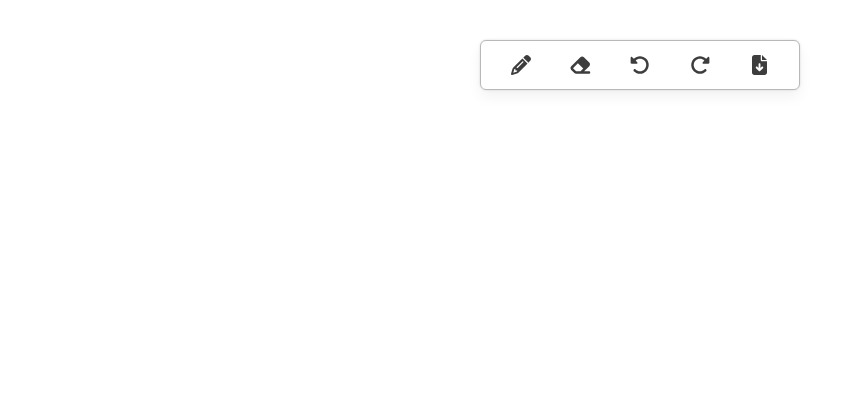
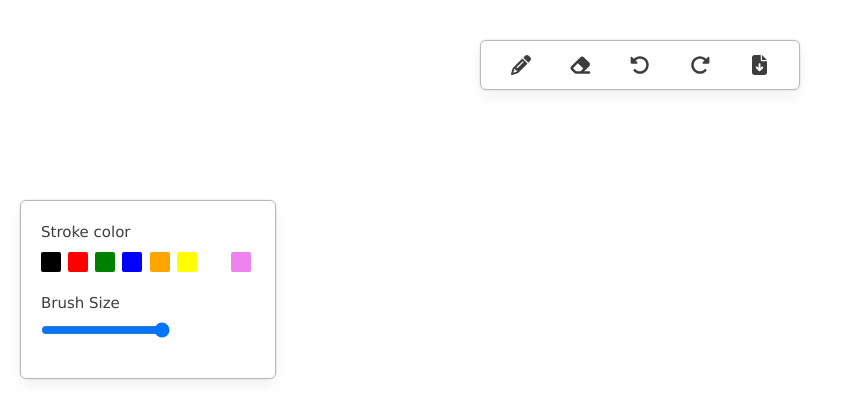
Before and after one commit to vidhik2002/Canvas-2.0, a Next.js app in the folder canvas-2.0/: page / in a window 1280 px wide. Shown: the top 420 px of the page, without its empty margins (0-845 px from the left). Built offline with nearby package versions, Linux system fonts and the light colour scheme.

Commit message:
feat: ui for tool box

```diff
--- /dev/null
+++ b/canvas-2.0/src/components/ToolBox/index.js
@@ -0,0 +1,33 @@
+import styles from './index.module.css'
+import { COLORS } from '@/constants'
+
+const Toolbox = () => {
+    const updateBrushSize = (e) => {
+
+    }
+    return (
+        <div className={styles.toolboxContainer}>
+            <div className={styles.toolItem}>
+                <h4 className={styles.toolText}>Stroke color</h4>
+                <div className={styles.itemContainer}>
+                   <div className={styles.colorBox} style={{backgroundColor: COLORS.BLACK}}/>
+                   <div className={styles.colorBox} style={{backgroundColor: COLORS.RED}}/>
+                   <div className={styles.colorBox} style={{backgroundColor: COLORS.GREEN}}/>
+                   <div className={styles.colorBox} style={{backgroundColor: COLORS.BLUE}}/>
+                   <div className={styles.colorBox} style={{backgroundColor: COLORS.ORANGE}}/>
+                   <div className={styles.colorBox} style={{backgroundColor: COLORS.YELLOW}}/>
+                   <div className={styles.colorBox} style={{backgroundColor: COLORS.WHITE}}/>
+                   <div className={styles.colorBox} style={{backgroundColor: COLORS.VIOLET}}/>
+                </div>
+            </div>
+            <div className={styles.toolItem}>
+                <h4 className={styles.toolText}>Brush Size</h4>
+                <div className={styles.itemContainer}>
+                <input type="range" min={1} max={10} step={1} onChange={updateBrushSize}/>
+                </div>
+            </div>
+        </div>
+    )
+}
+
+export default Toolbox;
--- /dev/null
+++ b/canvas-2.0/src/components/ToolBox/index.module.css
@@ -0,0 +1,29 @@
+.toolboxContainer {
+    @apply p-5 absolute top-1/4 left-5 w-64 rounded-md;
+    box-shadow: theme('colors.shadow1');
+    border: 1px solid theme('colors.border1');
+    background-color: theme('colors.background1');
+
+    .toolItem {
+        @apply mb-5;
+
+        .toolText {
+            font-size: 15px;
+            color: theme('colors.text1');
+            font-family: Verdana, Geneva, Tahoma, sans-serif;
+        }
+
+        .itemContainer {
+            @apply flex justify-between mt-2;
+
+            .colorBox {
+                @apply h-5 w-5 mr-1 rounded-sm cursor-pointer;
+
+                &:hover, &.active {
+                    border: 1.5px solid theme('colors.border2');
+                    box-shadow: theme('colors.shadow2');
+                }
+            }
+        }
+    }
+}
--- /dev/null
+++ b/canvas-2.0/src/constants.js
@@ -0,0 +1,12 @@
+const COLORS = {
+    BLACK: 'black',
+    RED: 'red',
+    GREEN: 'green',
+    BLUE: 'blue',
+    ORANGE: 'orange',
+    YELLOW: 'yellow',
+    WHITE: 'white',
+    VIOLET: 'violet'
+}
+
+export {COLORS};
--- a/canvas-2.0/src/pages/index.js
+++ b/canvas-2.0/src/pages/index.js
@@ -1,7 +1,12 @@
 import Menu from "@/components/Menu"
+import Toolbox from "@/components/ToolBox"
 
 export default function Home() {
   return (
+    <>
     <Menu />
+    <Toolbox />
+    </>
+
   )
 }
--- a/canvas-2.0/tailwind.config.js
+++ b/canvas-2.0/tailwind.config.js
@@ -20,7 +20,7 @@
       border1: '#b8b8b8',
       border2: '#d6d6d6',
       text1: '#3d3d3d',
-      text2: '#e3e2fe'
+      text2: '#e3e2fe',
     }
   },
   plugins: [],
```
